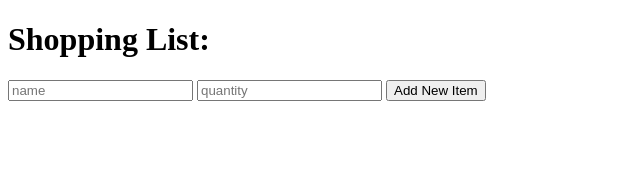
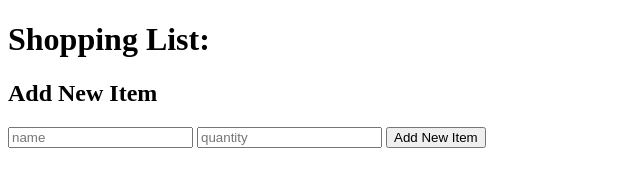
Before and after one commit to BrantleyB/groupcrud, a website: page public/index.html in a window 1280 px wide. Shown: the whole page, without its empty margins (0-640 px from the left). Drawn offline with nearby package versions, Linux system fonts and the light colour scheme; no server answers.

Commit message:
added h2 header

```diff
--- a/public/index.html
+++ b/public/index.html
@@ -23,6 +23,7 @@
     </form>
   </li>
 </ul>
+<h2> Add New Item </h2>
 <form ng-submit="ctrl.createItem()">
   <input type="text" ng-model="ctrl.name" placeholder="name"/>
   <input type="number" ng-model="ctrl.qty" placeholder="quantity"/>
```
